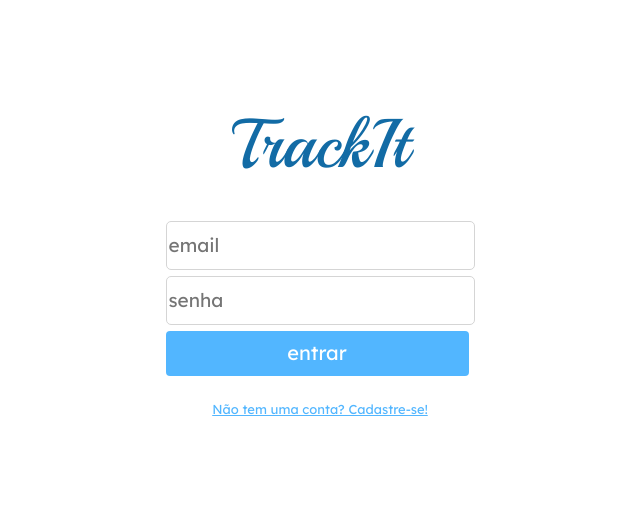
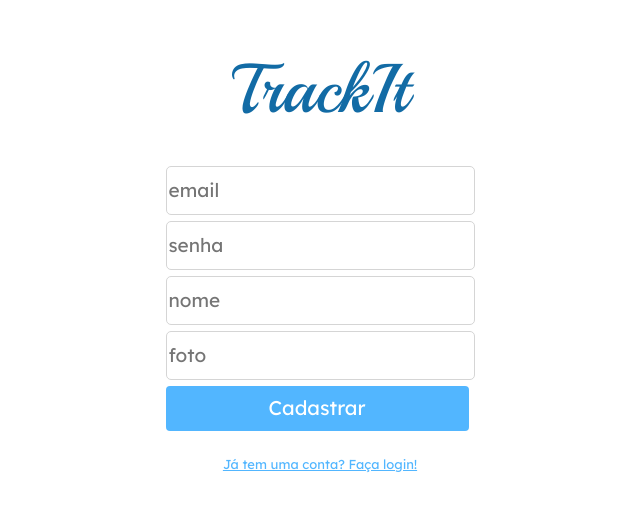
Before and after one commit to deborahwyny/projeto11-trackit, a React (Vite) app: page / in a window 1280 px wide. Shown: the part 140-652 px from the top of the page, without its empty margins (320-960 px from the left). Built offline with nearby package versions, Linux system fonts and the light colour scheme.

Commit message:
layout cadastro

```diff
--- a/src/App.jsx
+++ b/src/App.jsx
@@ -1,4 +1,5 @@
 import { useState } from 'react'
+import Cadastro from './paginas/cadastro'
 import Login from './paginas/login'
 
 
@@ -6,7 +7,8 @@ function App() {
 
   return (
     <>
-    <Login />
+    {/* <Login /> */}
+    <Cadastro />
 
     </>
   )
--- /dev/null
+++ b/src/paginas/cadastro.jsx
@@ -0,0 +1,143 @@
+import React from "react";
+import styled from "styled-components";
+
+function Cadastro() {
+  return (
+    <PageContainer>
+      <Titulo>TrackIt</Titulo>
+      <ConteinerInputs>
+        <InputEmail type="email" placeholder="email"></InputEmail>
+        <InputSenha type="password" placeholder="senha" />
+        <InputNome type="text" placeholder="nome" />
+        <InputFoto type="url" placeholder="foto" />
+        <BotaoCadastrar>Cadastrar</BotaoCadastrar>
+      </ConteinerInputs>
+      <LinkLogin>Já tem uma conta? Faça login!</LinkLogin>
+    </PageContainer>
+  );
+}
+
+const PageContainer = styled.div`
+  display: flex;
+  justify-content: center;
+  flex-direction: column;
+  align-items: center;
+  height: 100vh;
+`;
+
+const Titulo = styled.h1`
+  width: 180px;
+  height: 86.23px;
+  font-family: "Playball", cursive;
+  font-style: normal;
+  font-weight: 400;
+  font-size: 68.982px;
+  line-height: 86px;
+  text-align: center;
+  color: #126ba5;
+  margin-bottom: 32px;
+`;
+const ConteinerInputs = styled.form`
+  display: flex;
+  justify-content: center;
+  flex-direction: column;
+  gap: 6px;
+`;
+const InputEmail = styled.input`
+  width: 303px;
+  height: 45px;
+  background: #ffffff;
+  border: 1px solid #d5d5d5;
+  border-radius: 5px;
+  background: #ffffff;
+  border: 1px solid #d5d5d5;
+  border-radius: 5px;
+  font-family: "Lexend Deca", sans-serif;
+  font-style: normal;
+  font-weight: 400;
+  font-size: 19px;
+  line-height: 25px;
+  color: #dbdbdb;
+`;
+
+const InputSenha = styled.input`
+  width: 303px;
+  height: 45px;
+  background: #ffffff;
+  border: 1px solid #d5d5d5;
+  border-radius: 5px;
+  background: #ffffff;
+  border: 1px solid #d5d5d5;
+  border-radius: 5px;
+  font-family: "Lexend Deca", sans-serif;
+  font-style: normal;
+  font-weight: 400;
+  font-size: 19px;
+  line-height: 25px;
+  color: #dbdbdb;
+`;
+
+const InputNome = styled.input`
+  width: 303px;
+  height: 45px;
+  background: #ffffff;
+  border: 1px solid #d5d5d5;
+  border-radius: 5px;
+  background: #ffffff;
+  border: 1px solid #d5d5d5;
+  border-radius: 5px;
+  font-family: "Lexend Deca", sans-serif;
+  font-style: normal;
+  font-weight: 400;
+  font-size: 19px;
+  line-height: 25px;
+  color: #dbdbdb;
+`;
+
+const InputFoto = styled.input`
+  width: 303px;
+  height: 45px;
+  background: #ffffff;
+  border: 1px solid #d5d5d5;
+  border-radius: 5px;
+  background: #ffffff;
+  border: 1px solid #d5d5d5;
+  border-radius: 5px;
+  font-family: "Lexend Deca", sans-serif;
+  font-style: normal;
+  font-weight: 400;
+  font-size: 19px;
+  line-height: 25px;
+  color: #dbdbdb;
+`;
+
+const BotaoCadastrar = styled.button `
+    width: 303px;
+  height: 45px;
+  background: #52b6ff;
+  border-radius: 4px;
+  border: none;
+  font-family: "Lexend Deca", sans-serif;
+  font-style: normal;
+  font-weight: 400;
+  font-size: 20px;
+  line-height: 26px;
+  text-align: center;
+  color: #ffffff;
+`
+
+const LinkLogin = styled.p`
+    width: 232px;
+  height: 17px;
+  font-family: "Lexend Deca", sans-serif;
+  font-style: normal;
+  font-weight: 400;
+  font-size: 13px;
+  line-height: 17px;
+  text-align: center;
+  text-decoration-line: underline;
+  color: #52b6ff;
+  margin-top: 25px;
+`
+
+export default Cadastro;
```
